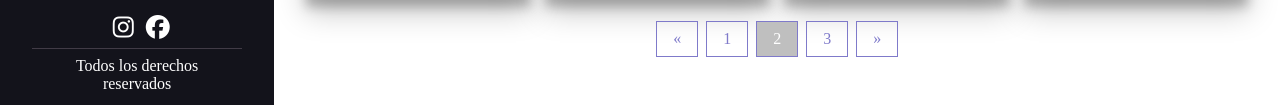
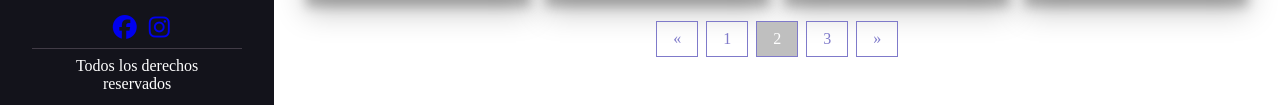
Before and after one commit to Diegocarrasco12/animaciones-CSS-PBA, a plain HTML site: page index.html in a window 1280 px wide. Shown: the part 948-1053 px from the top of the page. Drawn offline with Linux system fonts and the light colour scheme.

Commit message:
cambios html

```diff
--- a/index.html
+++ b/index.html
@@ -114,8 +114,9 @@
         </section>
         <footer>
             <div class="info">
-                <i class="fa-brands fa-instagram social-links-insta"></i>
-                <i class="fa-brands fa-facebook social-links-face"></i>
+                <a href="https://github.com/Diegocarrasco12"><i class="fa-brands fa-facebook social-links-face"></i></a></i>
+                <a href="https://github.com/Diegocarrasco12/animaciones-CSS-PBA"><i class="fa-brands fa-instagram social-links-insta"></i></a>
+
             </div>
 
             <div class="copyright">
```
